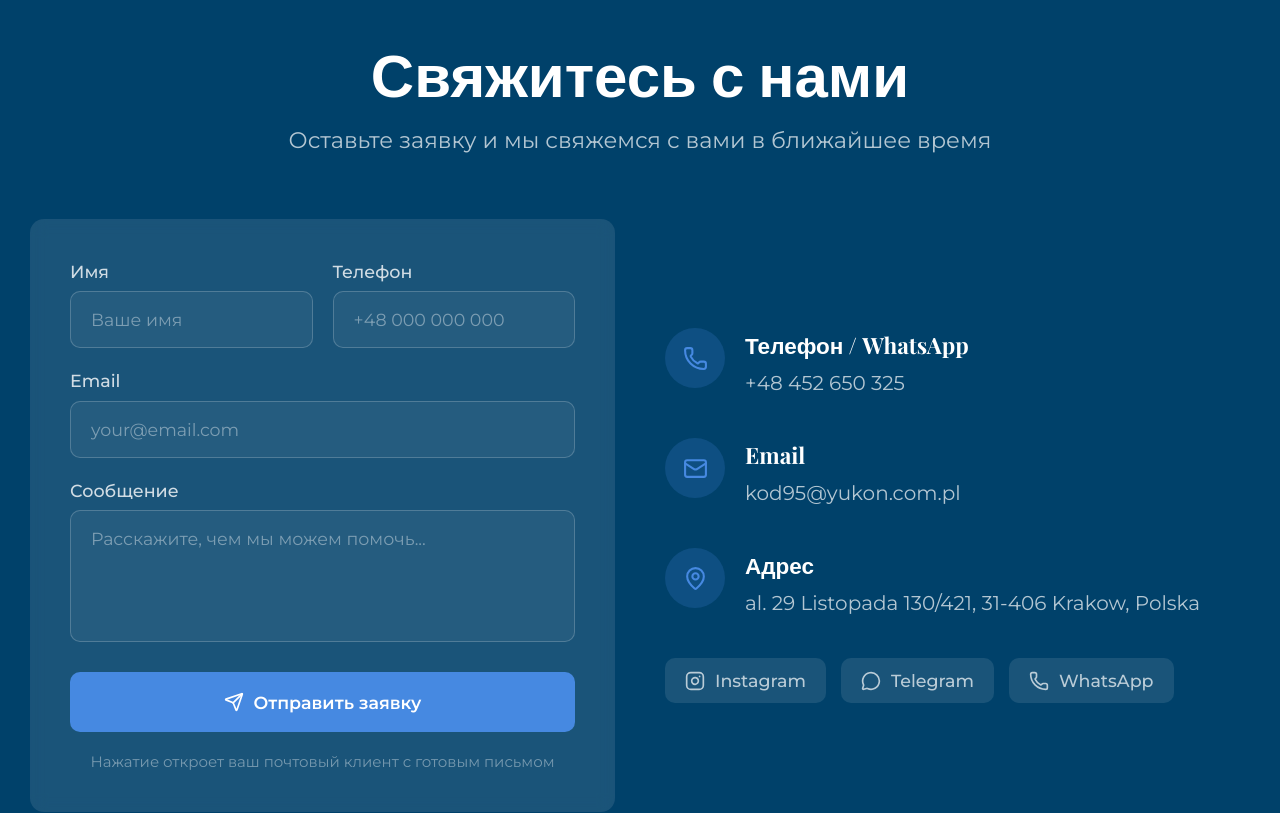
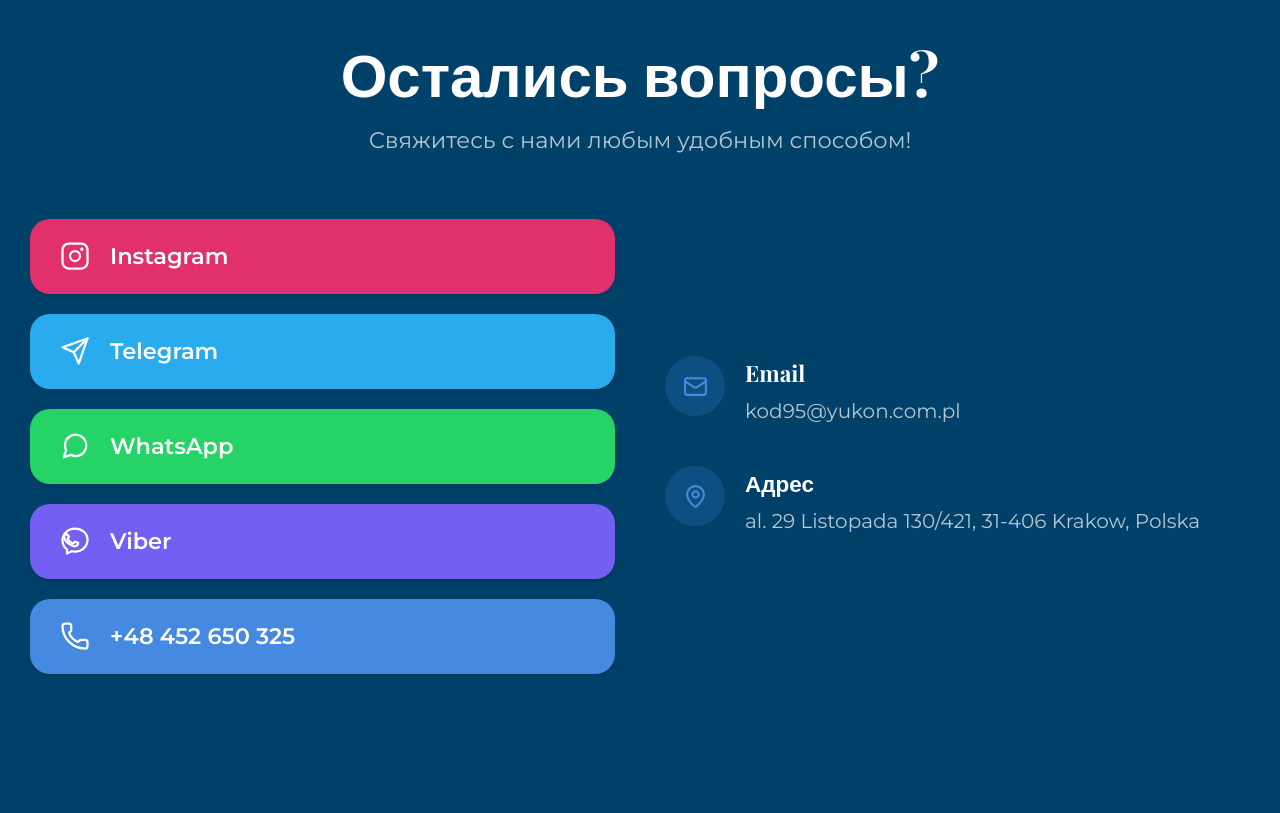
Before and after one commit to lolo60-lgtm/Yukon-vertical, a Next.js app: page / in a window 1280 px wide. Shown: the part 7880-8693 px from the top of the page. Built offline with nearby package versions, Linux system fonts and the light colour scheme; a web font is replaced by a local one.

Commit message:
Update contact.tsx

```diff
--- a/components/contact.tsx
+++ b/components/contact.tsx
@@ -1,172 +1,135 @@
 "use client"
 
 import { useEffect, useRef, useState } from "react"
-import { Phone, Mail, MapPin, Send, Instagram, MessageCircle } from "lucide-react"
+import { Phone, Mail, MapPin, Instagram, MessageCircle } from "lucide-react"
+
+const PHONE = "+48452650325"
+const PHONE_DISPLAY = "+48 452 650 325"
+const INSTAGRAM = "https://www.instagram.com/yukon_kod_95/"
+const TELEGRAM = "https://t.me/MarynaKod95"
+const WHATSAPP = "https://wa.me/48452650325"
+const VIBER = "viber://chat?number=%2B48452650325"
+const EMAIL = "kod95@yukon.com.pl"
+const ADDRESS = "al. 29 Listopada 130/421, 31-406 Krakow, Polska"
 
 function FadeInSection({ children, delay = 0 }: { children: React.ReactNode; delay?: number }) {
   const ref = useRef<HTMLDivElement>(null)
   const [visible, setVisible] = useState(false)
-
   useEffect(() => {
     const el = ref.current
     if (!el) return
     const observer = new IntersectionObserver(
-      ([entry]) => {
-        if (entry.isIntersecting) {
-          setTimeout(() => setVisible(true), delay)
-          observer.unobserve(el)
-        }
-      },
+      ([entry]) => { if (entry.isIntersecting) { setTimeout(() => setVisible(true), delay); observer.unobserve(el) } },
       { threshold: 0.15 }
     )
     observer.observe(el)
     return () => observer.disconnect()
   }, [delay])
-
   return (
-    <div
-      ref={ref}
-      className={`transition-all duration-700 ease-out ${
-        visible ? "translate-y-0 opacity-100" : "translate-y-8 opacity-0"
-      }`}
-    >
+    <div ref={ref} className={`transition-all duration-700 ease-out ${visible ? "translate-y-0 opacity-100" : "translate-y-8 opacity-0"}`}>
       {children}
     </div>
   )
 }
 
-const CONTACT_EMAIL = "kod95@yukon.com.pl"
-const CONTACT_PHONE = "+48 452 650 325"
+const socialButtons = [
+  {
+    label: "Instagram",
+    href: INSTAGRAM,
+    external: true,
+    color: "#E1306C",
+    icon: (
+      <svg className="h-6 w-6 shrink-0" viewBox="0 0 24 24" fill="none" stroke="currentColor" strokeWidth="1.8" strokeLinecap="round" strokeLinejoin="round">
+        <rect x="2" y="2" width="20" height="20" rx="5" ry="5"/>
+        <circle cx="12" cy="12" r="4"/>
+        <circle cx="17.5" cy="6.5" r="0.5" fill="currentColor"/>
+      </svg>
+    ),
+  },
+  {
+    label: "Telegram",
+    href: TELEGRAM,
+    external: true,
+    color: "#2AABEE",
+    icon: (
+      <svg className="h-6 w-6 shrink-0" viewBox="0 0 24 24" fill="none" stroke="currentColor" strokeWidth="1.8" strokeLinecap="round" strokeLinejoin="round">
+        <path d="M22 2L11 13"/><path d="M22 2L15 22L11 13L2 9L22 2Z"/>
+      </svg>
+    ),
+  },
+  {
+    label: "WhatsApp",
+    href: WHATSAPP,
+    external: true,
+    color: "#25D366",
+    icon: (
+      <svg className="h-6 w-6 shrink-0" viewBox="0 0 24 24" fill="none" stroke="currentColor" strokeWidth="1.8" strokeLinecap="round" strokeLinejoin="round">
+        <path d="M21 11.5a8.38 8.38 0 01-.9 3.8 8.5 8.5 0 01-7.6 4.7 8.38 8.38 0 01-3.8-.9L3 21l1.9-5.7a8.38 8.38 0 01-.9-3.8 8.5 8.5 0 014.7-7.6 8.38 8.38 0 013.8-.9h.5a8.48 8.48 0 018 8v.5z"/>
+      </svg>
+    ),
+  },
+  {
+    label: "Viber",
+    href: VIBER,
+    external: false,
+    color: "#7360F2",
+    icon: (
+      <svg className="h-6 w-6 shrink-0" viewBox="0 0 24 24" fill="none" stroke="currentColor" strokeWidth="1.8" strokeLinecap="round" strokeLinejoin="round">
+        <path d="M12 2C6.5 2 2 6.2 2 11.5c0 2.9 1.4 5.5 3.6 7.2V22l3.6-1.8c.9.2 1.8.3 2.8.3 5.5 0 10-4.3 10-9.5S17.5 2 12 2z"/>
+        <path d="M14.5 13.5c-.2-.1-1.7-.8-2-.9-.3-.1-.5-.1-.7.1-.2.2-.7.9-1 1.1-.2.2-.3.2-.6.1-.3-.1-1.3-.5-2.4-1.5-.9-.8-1.5-1.8-1.6-2-.2-.3 0-.5.1-.6l.5-.5c.1-.2.2-.3.3-.5 0-.2 0-.4-.1-.5L5.9 7c-.2-.5-.5-.4-.7-.4-.2 0-.4 0-.6.1-.5.2-1.3.8-1.3 1.9 0 1.1.8 2.7 2.1 4.2 1.8 2.1 3.5 2.8 5.3 3.3 1 .3 1.8.2 2.4-.2.7-.4 1.2-1.1 1.3-1.7.1-.5-.1-.7-.6-.9z"/>
+      </svg>
+    ),
+  },
+  {
+    label: PHONE_DISPLAY,
+    href: `tel:${PHONE}`,
+    external: false,
+    color: "#4689e1",
+    icon: <Phone className="h-6 w-6 shrink-0" strokeWidth={1.8} />,
+  },
+]
 
 export function Contact() {
-  const [name, setName] = useState("")
-  const [phone, setPhone] = useState("")
-  const [email, setEmail] = useState("")
-  const [message, setMessage] = useState("")
-  const [sent, setSent] = useState(false)
-
-  function handleSubmit(e: React.FormEvent) {
-    e.preventDefault()
-
-    // Формируем читабельное письмо
-    const subject = encodeURIComponent(`Заявка с сайта от ${name || "клиента"}`)
-    const body = encodeURIComponent(
-      `Новая заявка с сайта Yukon KOD 95\n` +
-      `────────────────────────\n` +
-      `Имя:      ${name || "не указано"}\n` +
-      `Телефон:  ${phone || "не указан"}\n` +
-      `Email:    ${email || "не указан"}\n` +
-      `────────────────────────\n` +
-      `Сообщение:\n${message || "—"}\n` +
-      `────────────────────────\n` +
-      `Отправлено через форму сайта`
-    )
-
-    window.location.href = `mailto:${CONTACT_EMAIL}?subject=${subject}&body=${body}`
-    setSent(true)
-    setTimeout(() => setSent(false), 4000)
-  }
-
   return (
     <section id="contact" className="bg-foreground py-20 md:py-28">
       <div className="mx-auto w-full max-w-7xl px-4 sm:px-6">
+
+        {/* Заголовок */}
         <FadeInSection>
           <div className="mx-auto max-w-3xl text-center">
             <h2 className="font-serif text-3xl font-bold text-primary-foreground sm:text-4xl md:text-5xl text-balance">
-              {"Свяжитесь с нами"}
+              {"Остались вопросы?"}
             </h2>
             <p className="mt-4 text-base leading-relaxed text-primary-foreground/70 sm:text-lg">
-              {"Оставьте заявку и мы свяжемся с вами в ближайшее время"}
+              {"Свяжитесь с нами любым удобным способом!"}
             </p>
           </div>
         </FadeInSection>
 
-        <div className="mt-12 grid gap-10 lg:grid-cols-2">
+        {/* Основной контент */}
+        <div className="mt-12 grid gap-10 lg:grid-cols-2 items-center">
 
-          {/* Contact form */}
+          {/* Левая колонка — большие кнопки мессенджеров */}
           <FadeInSection delay={100}>
-            <form
-              className="flex w-full flex-col gap-4 rounded-xl bg-primary-foreground/10 p-6 backdrop-blur-sm md:p-8"
-              onSubmit={handleSubmit}
-            >
-              <div className="grid gap-4 sm:grid-cols-2">
-                <div className="flex flex-col gap-1.5">
-                  <label htmlFor="name" className="text-sm font-medium text-primary-foreground/80">{"Имя"}</label>
-                  <input
-                    id="name"
-                    type="text"
-                    placeholder="Ваше имя"
-                    value={name}
-                    onChange={(e) => setName(e.target.value)}
-                    className="w-full rounded-lg border border-primary-foreground/20 bg-primary-foreground/5 px-4 py-3 text-sm text-primary-foreground placeholder:text-primary-foreground/40 focus:border-accent focus:outline-none"
-                  />
-                </div>
-                <div className="flex flex-col gap-1.5">
-                  <label htmlFor="phone" className="text-sm font-medium text-primary-foreground/80">{"Телефон"}</label>
-                  <input
-                    id="phone"
-                    type="tel"
-                    placeholder="+48 000 000 000"
-                    value={phone}
-                    onChange={(e) => setPhone(e.target.value)}
-                    className="w-full rounded-lg border border-primary-foreground/20 bg-primary-foreground/5 px-4 py-3 text-sm text-primary-foreground placeholder:text-primary-foreground/40 focus:border-accent focus:outline-none"
-                  />
-                </div>
-              </div>
-              <div className="flex flex-col gap-1.5">
-                <label htmlFor="email" className="text-sm font-medium text-primary-foreground/80">{"Email"}</label>
-                <input
-                  id="email"
-                  type="email"
-                  placeholder="your@email.com"
-                  value={email}
-                  onChange={(e) => setEmail(e.target.value)}
-                  className="w-full rounded-lg border border-primary-foreground/20 bg-primary-foreground/5 px-4 py-3 text-sm text-primary-foreground placeholder:text-primary-foreground/40 focus:border-accent focus:outline-none"
-                />
-              </div>
-              <div className="flex flex-col gap-1.5">
-                <label htmlFor="message" className="text-sm font-medium text-primary-foreground/80">{"Сообщение"}</label>
-                <textarea
-                  id="message"
-                  rows={4}
-                  placeholder="Расскажите, чем мы можем помочь..."
-                  value={message}
-                  onChange={(e) => setMessage(e.target.value)}
-                  className="w-full resize-none rounded-lg border border-primary-foreground/20 bg-primary-foreground/5 px-4 py-3 text-sm text-primary-foreground placeholder:text-primary-foreground/40 focus:border-accent focus:outline-none"
-                />
-              </div>
-              <button
-                type="submit"
-                className={`mt-2 flex w-full items-center justify-center gap-2 rounded-lg px-6 py-3.5 font-sans text-sm font-semibold transition-all hover:scale-105 ${
-                  sent
-                    ? "bg-green-500 text-white"
-                    : "bg-accent text-accent-foreground"
-                }`}
-              >
-                <Send className="h-4 w-4" />
-                {sent ? "Открываем почтовый клиент..." : "Отправить заявку"}
-              </button>
-              <p className="text-center text-xs text-primary-foreground/40">
-                {"Нажатие откроет ваш почтовый клиент с готовым письмом"}
-              </p>
-            </form>
+            <div className="flex flex-col gap-4">
+              {socialButtons.map((btn) => (
+                <a
+                  key={btn.label}
+                  href={btn.href}
+                  {...(btn.external ? { target: "_blank", rel: "noopener noreferrer" } : {})}
+                  className="flex items-center gap-4 rounded-2xl px-6 py-4 text-lg font-semibold text-white shadow-md transition-all duration-200 lg:hover:scale-[1.03] lg:hover:shadow-xl active:scale-[0.98]"
+                  style={{ backgroundColor: btn.color }}
+                >
+                  {btn.icon}
+                  {btn.label}
+                </a>
+              ))}
+            </div>
           </FadeInSection>
 
-          {/* Contact info — centered vertically */}
+          {/* Правая колонка — контакты */}
           <FadeInSection delay={200}>
-            <div className="flex h-full flex-col items-start justify-center gap-8">
-
-              <div className="flex items-start gap-4">
-                <div className="flex h-12 w-12 shrink-0 items-center justify-center rounded-full bg-accent/20">
-                  <Phone className="h-5 w-5 text-accent" />
-                </div>
-                <div>
-                  <h3 className="font-serif text-lg font-bold text-primary-foreground">{"Телефон / WhatsApp"}</h3>
-                  <a href={`tel:${CONTACT_PHONE.replace(/\s/g, "")}`} className="mt-1 block text-primary-foreground/70 transition-colors hover:text-accent">
-                    {CONTACT_PHONE}
-                  </a>
-                </div>
-              </div>
+            <div className="flex flex-col justify-center gap-8">
 
               <div className="flex items-start gap-4">
                 <div className="flex h-12 w-12 shrink-0 items-center justify-center rounded-full bg-accent/20">
@@ -174,8 +137,8 @@ export function Contact() {
                 </div>
                 <div>
                   <h3 className="font-serif text-lg font-bold text-primary-foreground">{"Email"}</h3>
-                  <a href={`mailto:${CONTACT_EMAIL}`} className="mt-1 block text-primary-foreground/70 transition-colors hover:text-accent">
-                    {CONTACT_EMAIL}
+                  <a href={`mailto:${EMAIL}`} className="mt-1 block text-primary-foreground/70 transition-colors hover:text-accent">
+                    {EMAIL}
                   </a>
                 </div>
               </div>
@@ -186,28 +149,10 @@ export function Contact() {
                 </div>
                 <div>
                   <h3 className="font-serif text-lg font-bold text-primary-foreground">{"Адрес"}</h3>
-                  <p className="mt-1 text-primary-foreground/70">{"al. 29 Listopada 130/421, 31-406 Krakow, Polska"}</p>
+                  <p className="mt-1 text-primary-foreground/70">{ADDRESS}</p>
                 </div>
               </div>
 
-              {/* Social links */}
-              <div className="flex flex-wrap gap-3">
-                <a href="https://www.instagram.com/yukon_kod_95/" target="_blank" rel="noopener noreferrer"
-                  className="flex items-center gap-2 rounded-lg bg-primary-foreground/10 px-4 py-2 text-sm font-medium text-primary-foreground/70 transition-all hover:scale-105 hover:bg-accent hover:text-accent-foreground">
-                  <Instagram className="h-4 w-4" />{"Instagram"}
-                </a>
-                <a href="https://t.me/MarynaKod95"
-  target="_blank"
-  rel="noopener noreferrer"
-  className="flex items-center gap-2 rounded-lg bg-primary-foreground/10 px-4 py-2 text-sm font-medium text-primary-foreground/70 transition-all hover:scale-105 hover:bg-accent hover:text-accent-foreground"
->
-                  <MessageCircle className="h-4 w-4" />{"Telegram"}
-                </a>
-                <a href={`https://wa.me/${CONTACT_PHONE.replace(/[\s+]/g, "")}`} target="_blank" rel="noopener noreferrer"
-                  className="flex items-center gap-2 rounded-lg bg-primary-foreground/10 px-4 py-2 text-sm font-medium text-primary-foreground/70 transition-all hover:scale-105 hover:bg-accent hover:text-accent-foreground">
-                  <Phone className="h-4 w-4" />{"WhatsApp"}
-                </a>
-              </div>
             </div>
           </FadeInSection>
         </div>
```
